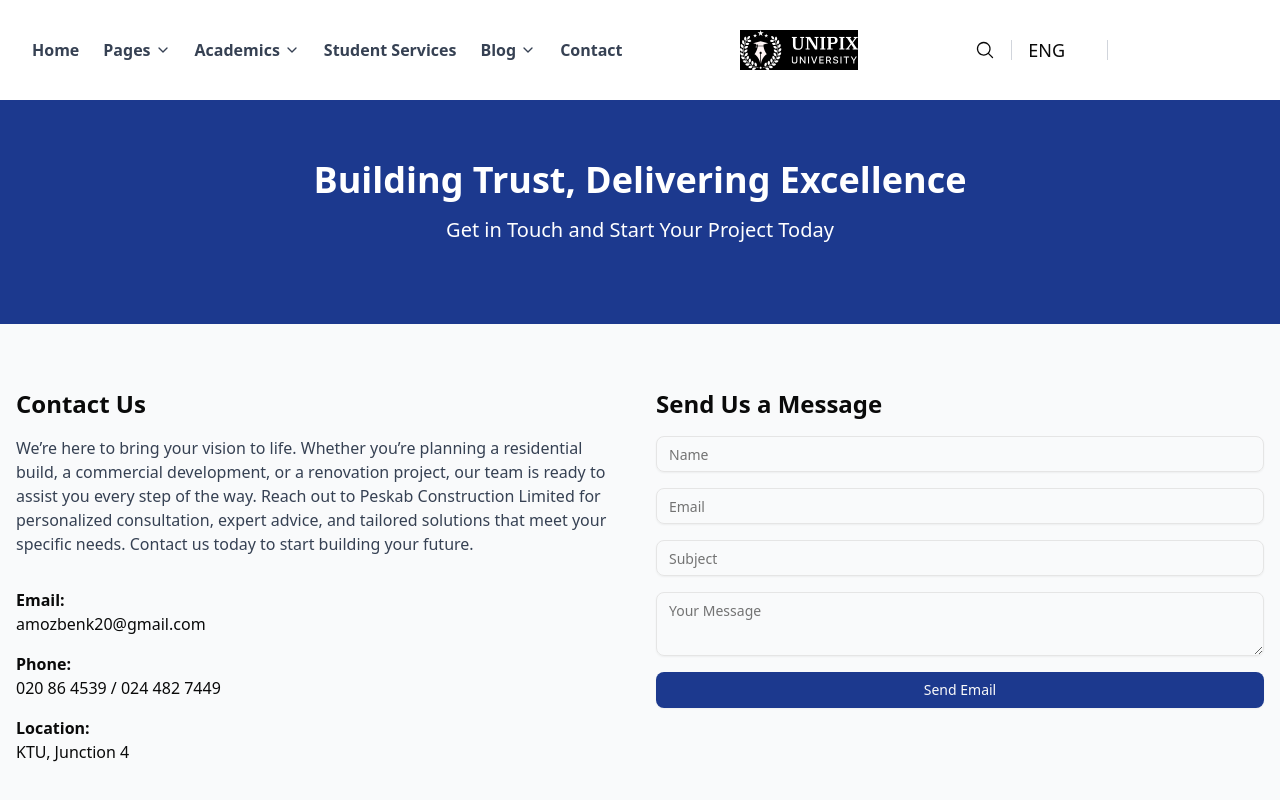
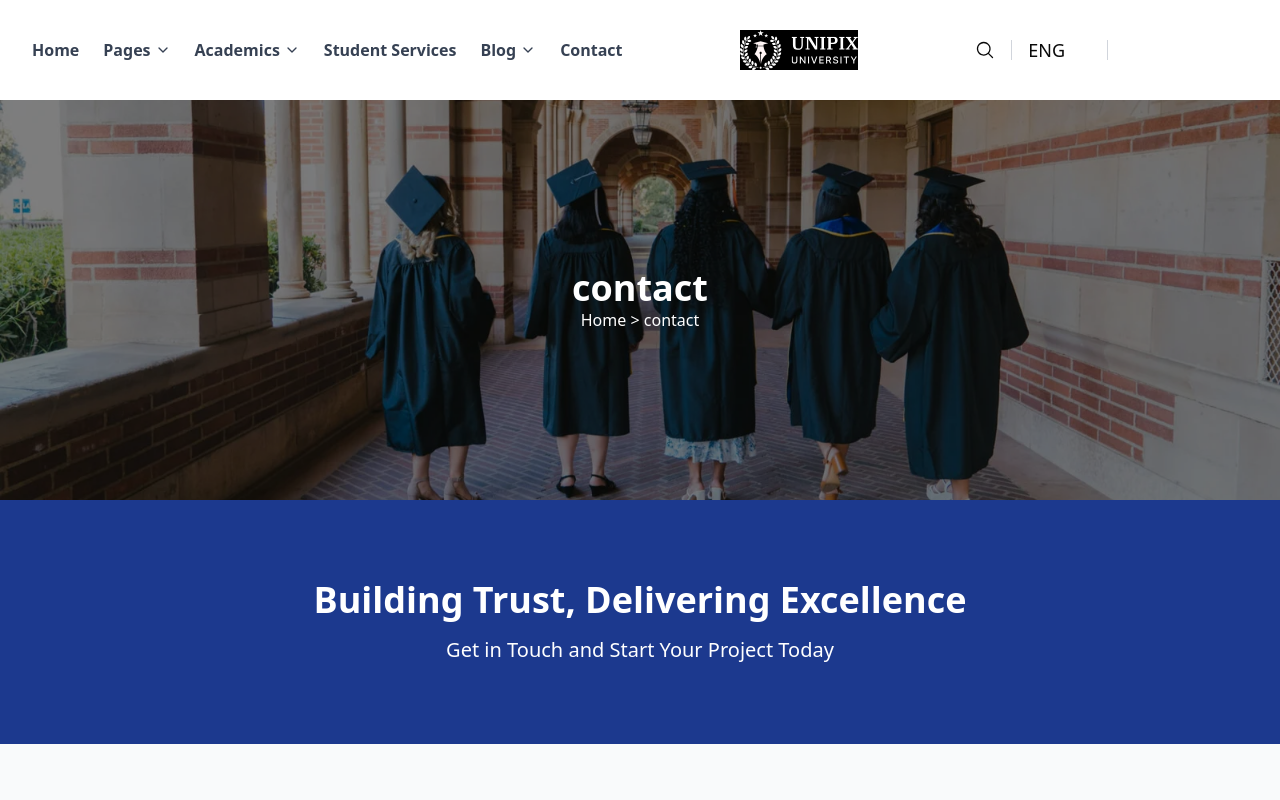
Before and after one commit to Kwasi-1/school-template-v1, a Next.js app: page /contact in a window 1280 px wide. Shown: the top 800 px of the page. Built offline with nearby package versions, Linux system fonts and the light colour scheme; some icons are missing.

Commit message:
add hero to the other pages

```diff
--- a/app/layout.tsx
+++ b/app/layout.tsx
@@ -2,6 +2,7 @@ import type { Metadata } from "next";
 import { Geist, Geist_Mono } from "next/font/google";
 import "./globals.css";
 import Navbar from "@/components/Navbar";
+import HeroSection from "@/components/Hero";
 
 const geistSans = Geist({
   variable: "--font-geist-sans",
@@ -20,17 +21,17 @@ export const metadata: Metadata = {
 
 export default function RootLayout({
   children,
-}: Readonly<{
-  children: React.ReactNode;
-}>) {
+}: Readonly<{ children: React.ReactNode }>) {
   return (
     <html lang="en">
       <body
         className={`${geistSans.variable} ${geistMono.variable} antialiased`}
       >
         <Navbar />
-        <div className="mt-20">{children}</div>
-
+        <div className="mt-[100px] container mx-auto">
+          <HeroSection /> {/* Hero section added here */}
+          <div>{children}</div>
+        </div>
       </body>
     </html>
   );
--- a/components/Hero.tsx
+++ b/components/Hero.tsx
@@ -2,6 +2,8 @@
 
 import { useState, useEffect } from "react";
 import Image from "next/image";
+import { usePathname } from "next/navigation";
+import Link from "next/link";
 
 const images = [
   "/hero_image_1.webp",
@@ -11,6 +13,9 @@ const images = [
 
 const HeroSection = () => {
   const [currentImage, setCurrentImage] = useState(0);
+  const pathname = usePathname();
+  const pageName =
+    pathname.split("/").filter(Boolean).pop()?.replace(/-/g, " ") || "Unknown";
 
   useEffect(() => {
     const interval = setInterval(() => {
@@ -20,10 +25,33 @@ const HeroSection = () => {
     return () => clearInterval(interval);
   }, []);
 
+  // Conditional Styles
+  const isLandingPage = pathname === "/";
+  const containerClasses = isLandingPage
+    ? "w-full h-full py-[120px] "
+    : "h-[50vh]";
+
   return (
-    <section className="relative w-full h-screen flex items-center justify-center text-center text-white">
+    <section
+      className={`relative ${containerClasses} flex items-center justify-center text-center text-white`}
+    >
       {/* Background Image Slider */}
-      <div className="absolute inset-0 overflow-hidden container mx-auto rounded-[20px]">
+      <div
+        className={`absolute inset-0 overflow-hidden ${
+          isLandingPage && "rounded-[20px]"
+        }`}
+      >
+        {!isLandingPage ? (
+          <Image
+            key={1}
+            src={images[1]}
+            alt="University Building"
+            layout="fill"
+            objectFit="cover"
+            className={`absolute inset-0 transition-opacity duration-1000`}
+          />
+        ) : (
+          <>
             {images.map((src, index) => (
               <Image
                 key={index}
@@ -36,14 +64,31 @@ const HeroSection = () => {
                 }`}
               />
             ))}
+          </>
+        )}
         <div className="absolute inset-0 bg-black/50"></div>
       </div>
 
       {/* Content */}
       <div className="relative z-10 max-w-3xl px-6">
+        {/* Conditional Heading for Other Pages */}
+        {!isLandingPage ? (
+          <>
+            <h1 className="text-4xl font-semibold">{pageName}</h1>
+            <div>
+              <Link href="/">Home</Link> {">"} {pageName}
+            </div>
+          </>
+        ) : (
+          <>
             {/* Icon */}
             <div className="mb-6 flex justify-center">
-          <Image src="/university-icon.svg" alt="Icon" width={80} height={80} />
+              <Image
+                src="/university-icon.svg"
+                alt="Icon"
+                width={80}
+                height={80}
+              />
             </div>
 
             {/* Main Heading */}
@@ -67,6 +112,8 @@ const HeroSection = () => {
                 <span>→</span>
               </a>
             </div>
+          </>
+        )}
       </div>
     </section>
   );
```
Lines whose indentation alone changed are shown as unchanged.
